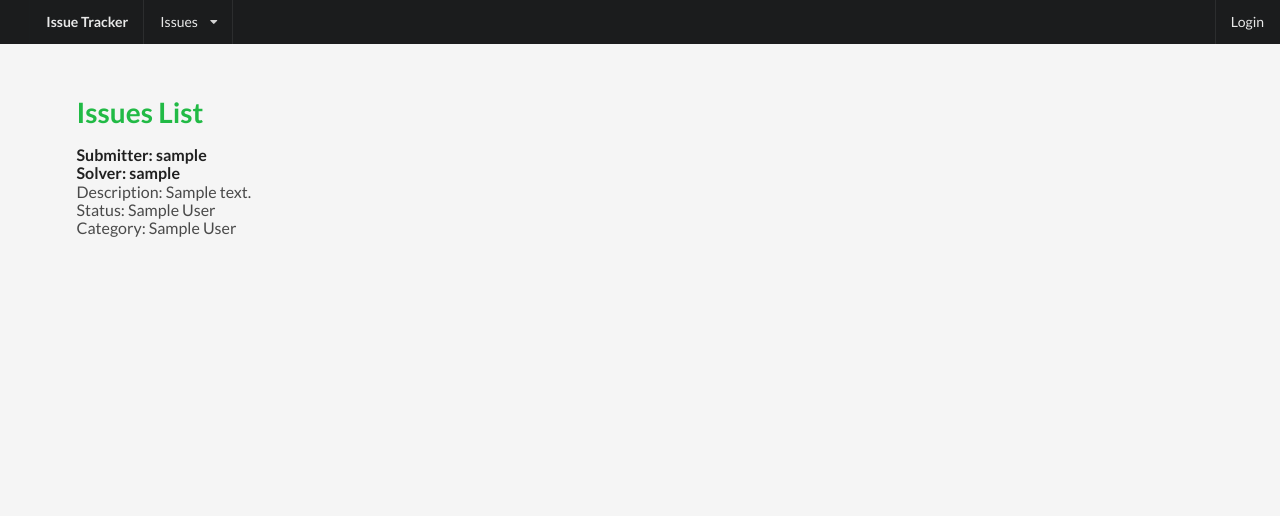
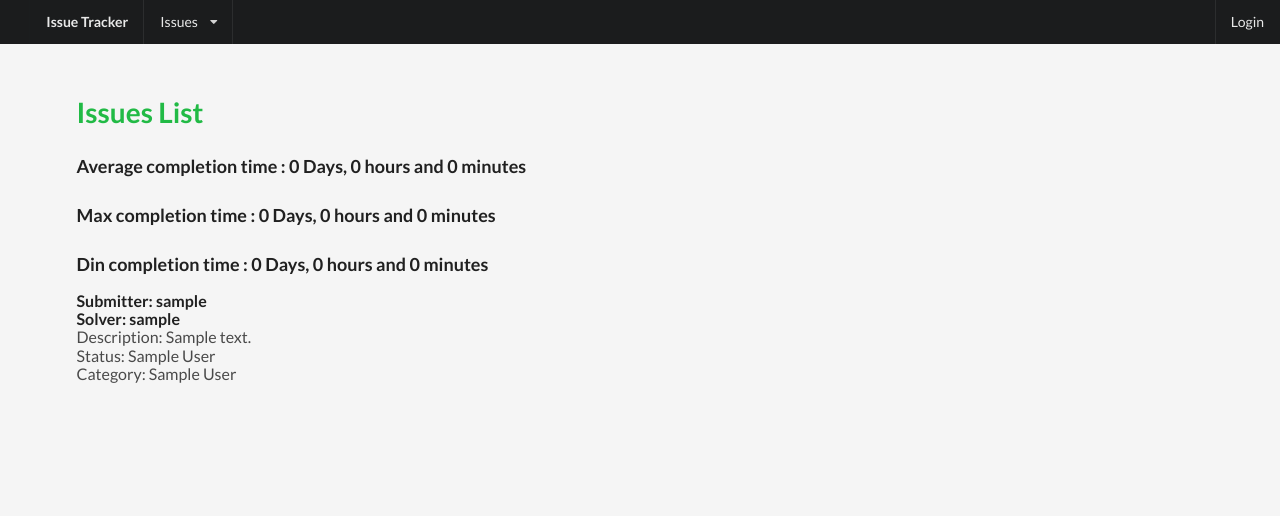
Before and after one commit to jakubjanuzik/issue_tracker, a Django app: page / in a window 1280 px wide. Shown: the top 516 px of the page. Run offline with Django 3.2, Linux system fonts and the light colour scheme; tables that the repository leaves empty hold one stand-in row (values such as "Sample post"); some libraries are stand-ins or nearby versions.

Commit message:
Add postgres tutorial in readme, add stats for issues, database for completion time changes

```diff
--- a/issues/admin.py
+++ b/issues/admin.py
@@ -1,5 +1,6 @@
 from django.contrib import admin
 from django.contrib.auth.models import Permission
+
 from issues.models import Category, Issue, Status
 
 
--- a/issues/models.py
+++ b/issues/models.py
@@ -32,3 +32,6 @@ class Issue(models.Model):
     description = models.TextField()
     status = models.ForeignKey(Status, on_delete=models.CASCADE)
     category = models.ForeignKey(Category, on_delete=models.CASCADE)
+    creation_datetime = models.DateTimeField(auto_now_add=True)
+    completion_datetime = models.DateTimeField()
+    completed = models.BooleanField(default=False)
--- a/issues/templates/issue_list.html
+++ b/issues/templates/issue_list.html
@@ -3,6 +3,9 @@
 
 {% block content %}
   <h1 class="ui header green">Issues List</h1>
+  <h3 class="ui header">Average completion time : {{ average_completion }}</h3>
+  <h3 class="ui header">Max completion time : {{ max_completion }}</h3>
+  <h3 class="ui header">Din completion time : {{ min_completion }}</h3>
 
   <div class="ui large relaxed divided list">
     {% for issue in object_list %}
--- a/issues/urls.py
+++ b/issues/urls.py
@@ -3,13 +3,22 @@ from django.conf.urls import url
 from django.contrib.auth import views as auth_views
 from django.urls import path
 
-from issues.views import IssuesListView, CreateIssueView, UpdateIssueView,DeleteIssueView
+from issues.views import (
+    CreateIssueView,
+    DeleteIssueView,
+    IssuesListView,
+    UpdateIssueView,
+)
 
 urlpatterns = [
     path('', IssuesListView.as_view(), name='issues_list'),
     path('issue/add/', CreateIssueView.as_view(), name='issue_add'),
     path('issue/<int:pk>/', UpdateIssueView.as_view(), name='issue_update'),
-    path('issue/<int:pk>/delete/', DeleteIssueView.as_view(), name='issue_delete'),
+    path(
+        'issue/<int:pk>/delete/',
+        DeleteIssueView.as_view(),
+        name='issue_delete',
+    ),
     url(r'^login/$', auth_views.login, name='login'),
     url(r'^logout/$', auth_views.logout, {'next_page': '/'}, name='logout'),
 ]
--- a/issues/views.py
+++ b/issues/views.py
@@ -1,17 +1,54 @@
 # coding: utf-8
+from django.db.models import Avg, F, Max, Min
 from django.urls import reverse_lazy
 from django.views.generic import TemplateView
-
 from django.views.generic.edit import CreateView, DeleteView, UpdateView
 from django.views.generic.list import ListView
 
+from issues.mixins import ViewPermissionMixin
 from issues.models import Issue
-from issues.mixins import ViewPermissionMixin
 
 
 class IssuesListView(ListView):
     model = Issue
     template_name = 'issue_list.html'
+
+    def get_context_data(self, *args, **kwargs):
+        context = super().get_context_data()
+
+        average_completion_delta = Issue.objects.filter(
+            completed=True
+        ).aggregate(
+            average_completion=Avg(
+                F('completion_datetime') - F('creation_datetime')
+            )
+        )
+        max_completion_delta = Issue.objects.filter(completed=True).aggregate(
+            max_completion=Max(
+                F('completion_datetime') - F('creation_datetime')
+            )
+        )
+        min_completion_delta = Issue.objects.filter(completed=True).aggregate(
+            min_completion=Max(
+                F('completion_datetime') - F('creation_datetime')
+            )
+        )
+
+        context['average_completion'] = self.get_delta_string(
+            average_completion_delta['average_completion']
+        )
+        context['max_completion'] = self.get_delta_string(
+            max_completion_delta['max_completion']
+        )
+        context['min_completion'] = self.get_delta_string(
+            min_completion_delta['min_completion']
+        )
+        return context
+
+    def get_delta_string(self, delta):
+        hours, rem = divmod(delta.seconds, 3600)
+        minutes, _ = divmod(rem, 60)
+        return f'{delta.days} Days, {hours} hours and {minutes} minutes'
 
 
 class CreateIssueView(ViewPermissionMixin, CreateView):
@@ -19,7 +56,13 @@ class CreateIssueView(ViewPermissionMixin, CreateView):
     model = Issue
     permission_code = 'can_add_issue'
     fields = [
-        'submitter', 'solver', 'description', 'status', 'category'
+        'submitter',
+        'solver',
+        'description',
+        'status',
+        'category',
+        'completion_datetime',
+        'completed',
     ]
     success_url = reverse_lazy('issues_list')
 
```
Also changed, not shown: issue_tracker/templates/registration/base_login.html (added, +11 -0 lines), issue_tracker/templates/registration/login.html (added, +17 -0 lines), issues/mixins.py (added, +11 -0 lines), issues/templates/issue_form.html (added, +17 -0 lines), README.md, issues/migrations/0002_auto_20180618_1420.py (added), issues/migrations/0003_issue_completed.py (added), 1 other file.
